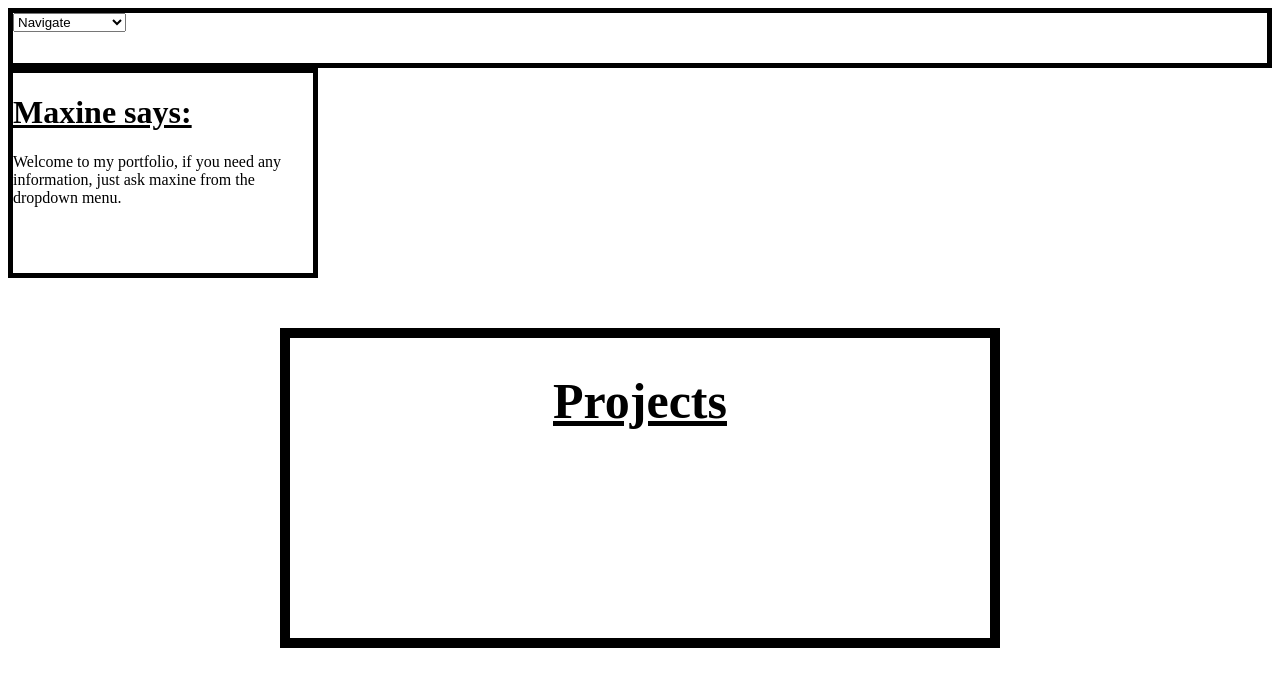
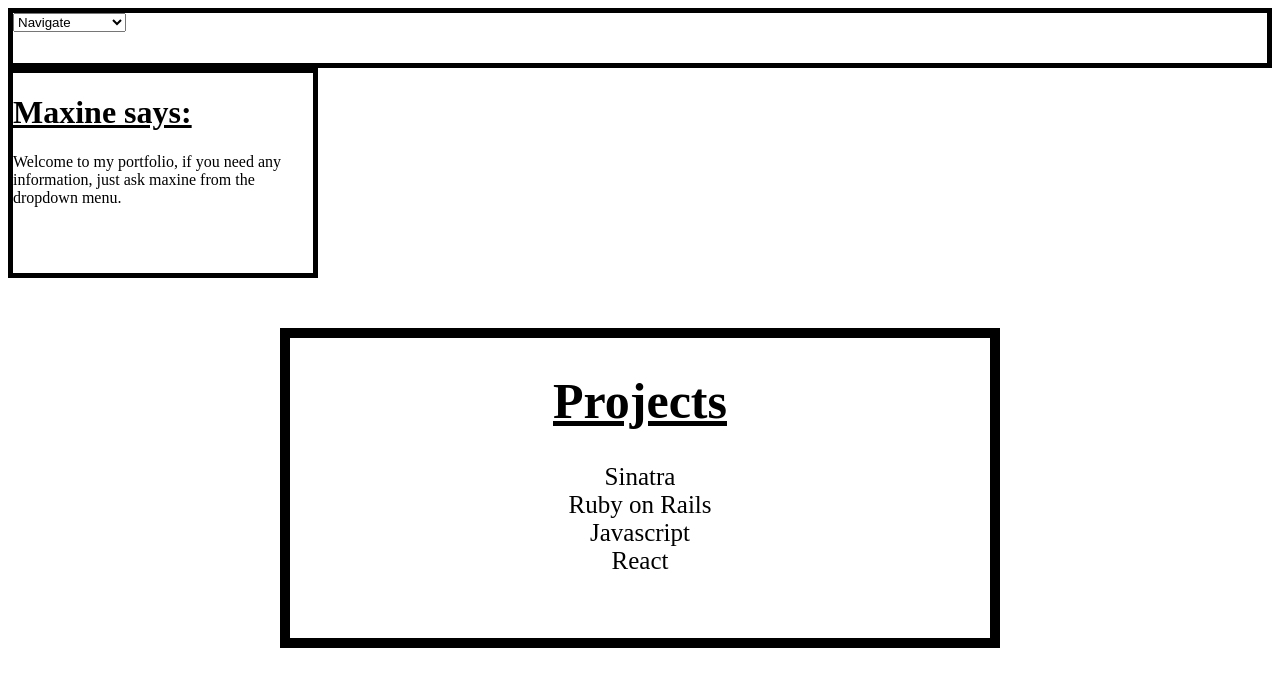
Before and after one commit to nemostatus/portfolio, a plain HTML site: page index.html in a window 1280 px wide. Drawn offline with Linux system fonts and the light colour scheme.

Commit message:
adding projects into project div

```diff
--- a/index.html
+++ b/index.html
@@ -46,6 +46,13 @@
     </div>
     <div id="projectDiv" class="projectDiv">
 <h1><u>Projects</u></h1>
+
+<div id = "sinatra" class = "turn">Sinatra</div>
+<div id = "ruby" class = "turn">Ruby on Rails </div>
+<div id = "js" class = "turn">Javascript</div>
+<div id = "react" class = "turn">React</div>
+
+
     </div>
 
 </body>
```
